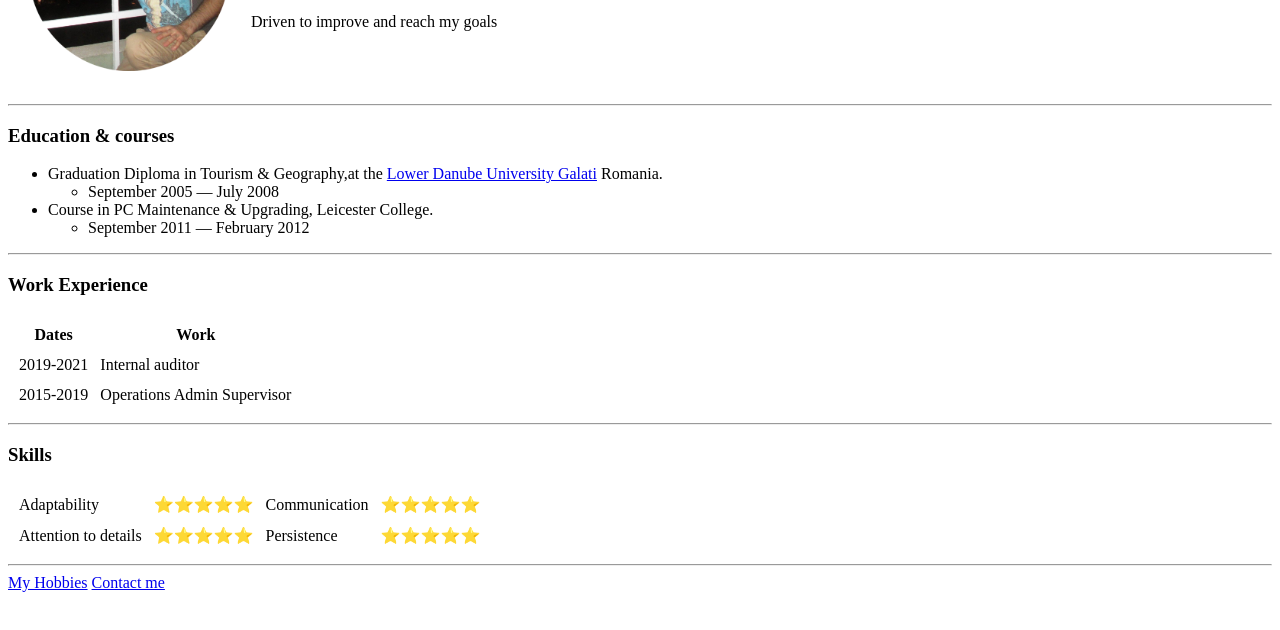
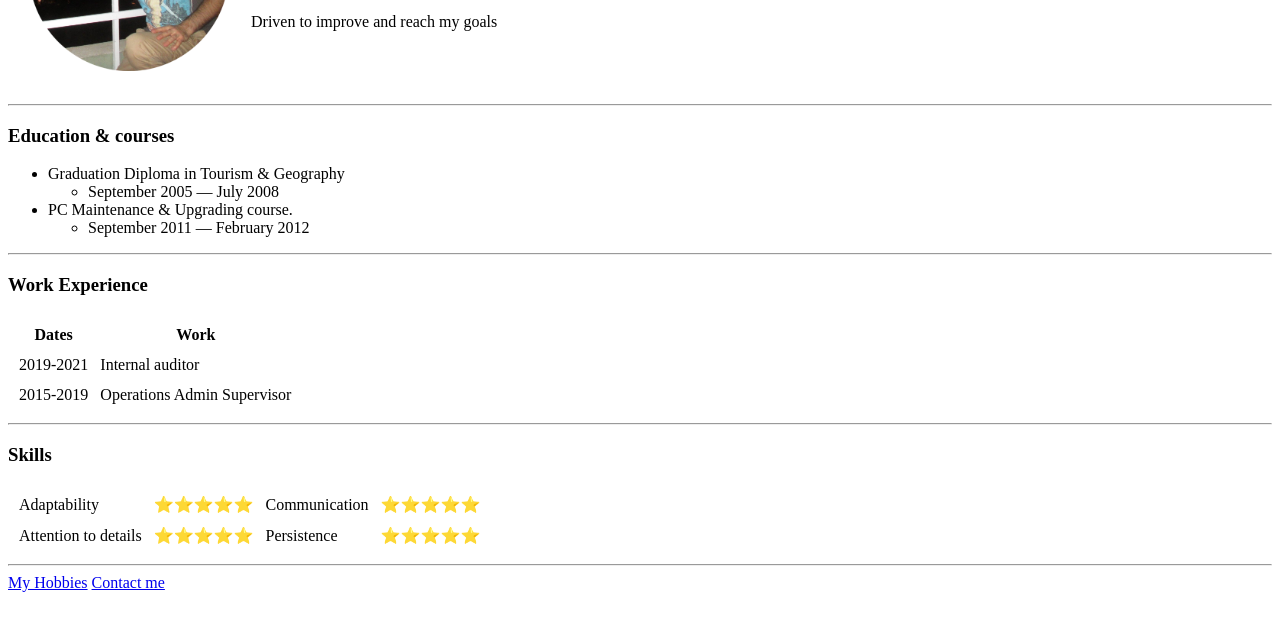
Before and after one commit to danieltrandafir/CV, a plain HTML site: page index.html in a window 1280 px wide. Shown: the part 158-788 px from the top of the page. Drawn offline with Linux system fonts and the light colour scheme.

Commit message:
Update index.html

```diff
--- a/index.html
+++ b/index.html
@@ -17,9 +17,9 @@
     <hr>
     <h3>Education & courses</h3>
     <ul>
-      <li>Graduation Diploma in Tourism & Geography,at the <a href="https://en.wikipedia.org/wiki/University_of_Gala%C8%9Bi">Lower Danube University Galati</a> Romania.
+      <li>Graduation Diploma in Tourism & Geography
           <ul><li>September 2005 — July 2008</li></ul></li>
-      <li>Course in PC Maintenance & Upgrading, Leicester College.
+      <li>PC Maintenance & Upgrading course.
           <ul><li>September 2011 — February 2012</li></ul></li>
     </ul>
     <hr>
```
